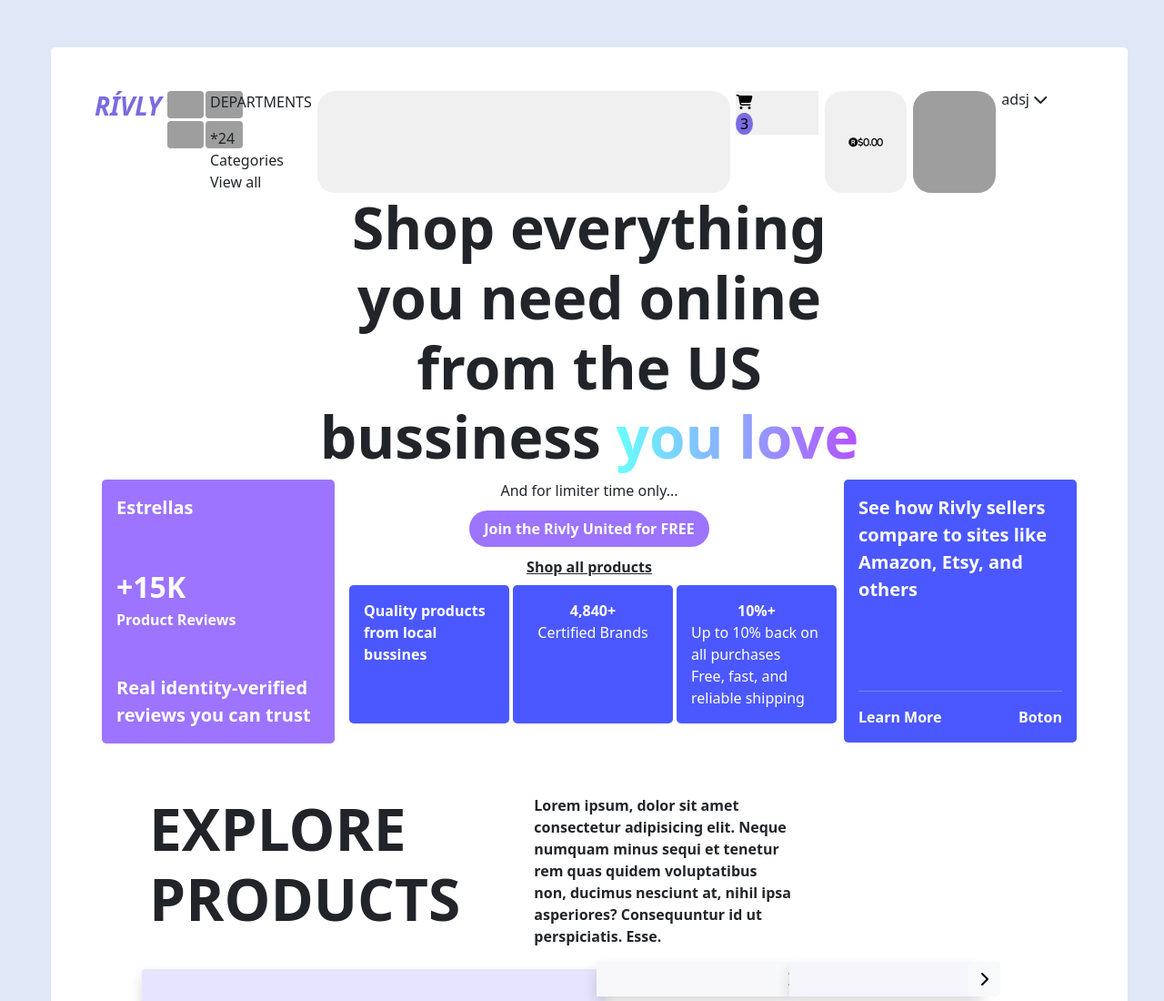
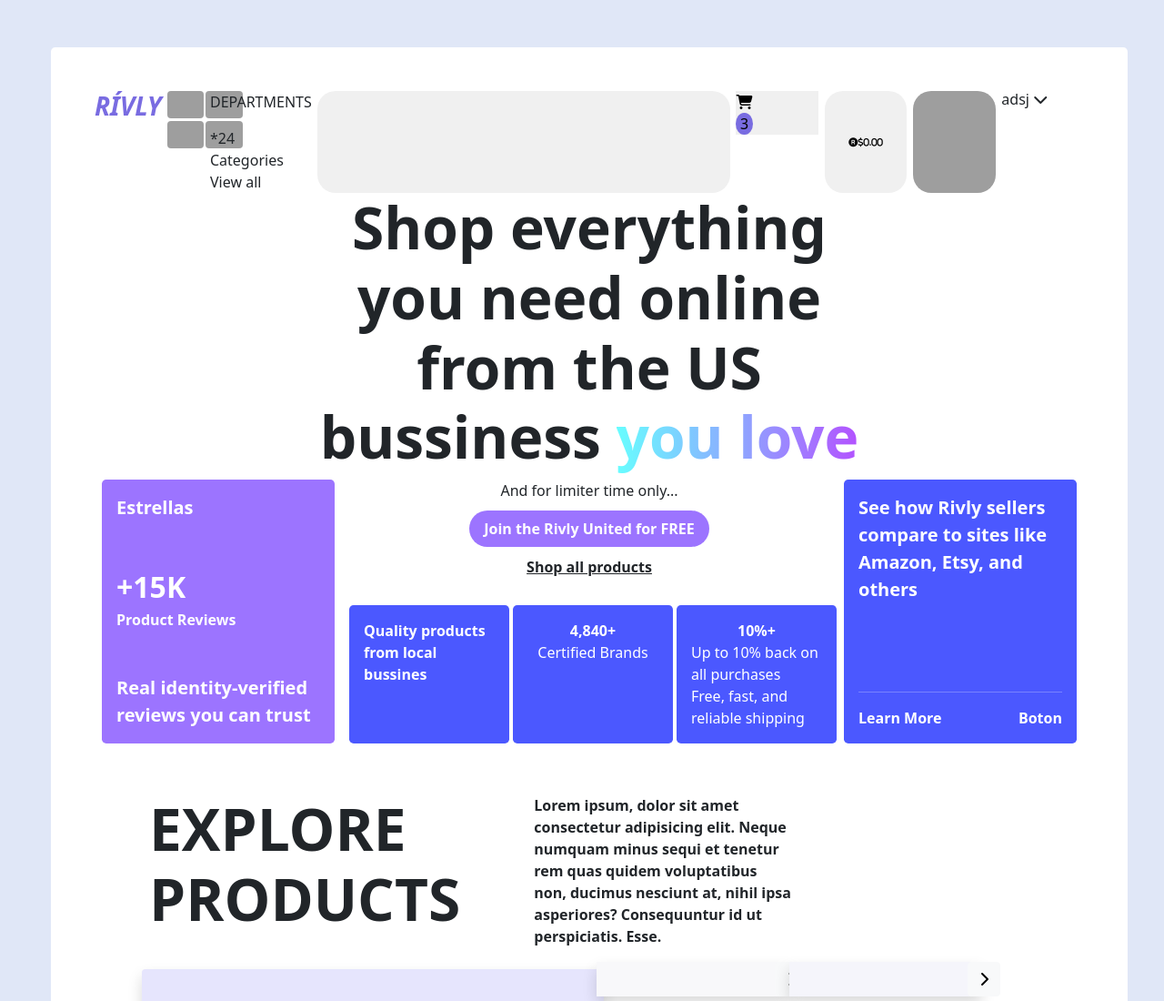
Before and after one commit to LoloREIN/Parcial_2_DW, a plain HTML site: page index.html in a window 1280 px wide. Shown: the top 1100 px of the page at 91% size. Drawn offline with nearby package versions, Linux system fonts and the light colour scheme; grey boxes are pictures that could not be loaded.

Commit message:
Improve spacings

```diff
--- a/index.html
+++ b/index.html
@@ -120,7 +120,7 @@
           </div>
         </div>
         <div class="col-6 px-2">
-          <div class="d-flex flex-column">
+          <div class="d-flex flex-column h-100 justify-content-between">
             <div class="d-flex flex-column align-items-center" style="gap: 10px">
               <div class="">And for limiter time only...</div>
               <div class="fw-bold px-3 py-2 rounded-pill" style="background-color: #9c74ff; color: white;">Join
@@ -147,17 +147,20 @@
           </div>
         </div>
         <div class="col-3 px-2">
-          <div class="rounded-3 p-3" style="background-color: #4b58ff;">
+          <div class="d-flex flex-column rounded-3 p-3 h-100 justify-content-between"
+            style="background-color: #4b58ff;">
             <div class="d-flex flex-column pb-5">
               <div class="fw-bold fs-5" style="color: white;">See how Rivly sellers compare to sites like Amazon,
                 Etsy,
                 and others</div>
             </div>
+            <div>
               <hr class="mt-5" style="background-color: white;">
               </hr>
               <div class="d-flex justify-content-between">
                 <div class="fw-bold" style="color: white;">Learn More</div>
                 <div class="fw-bold" style="color: white;">Boton</div>
+              </div>
             </div>
           </div>
         </div>
```
Lines whose indentation alone changed are shown as unchanged.
